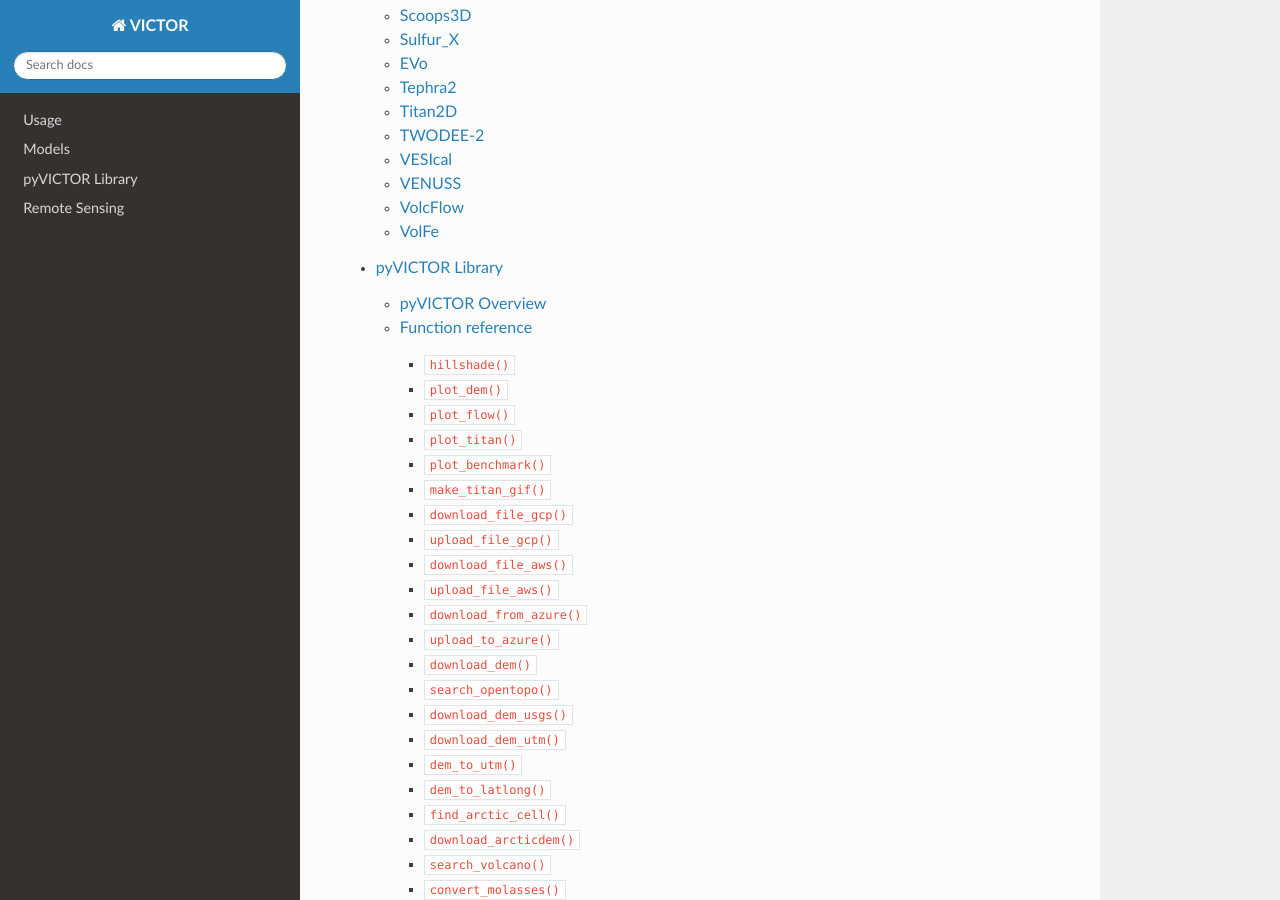
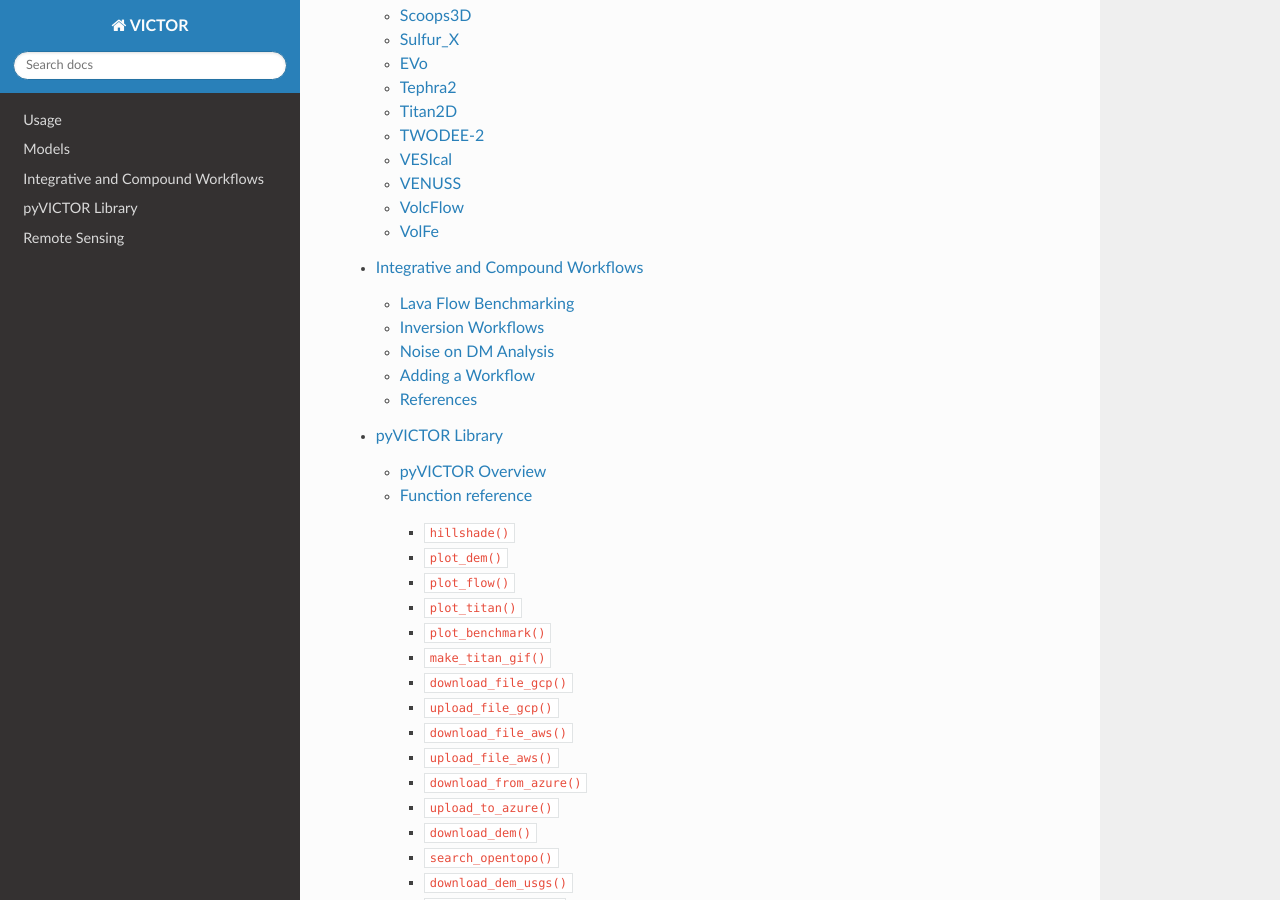
Before and after one commit to volcanocyber/victor-docs, a Sphinx documentation site: the page built from docs/source/index.rst, in a window 1280 px wide and 900 px high, scrolled down 1477 px. Built offline with Sphinx 7.4.7 and the Read the Docs theme 3.1.0, drawn with Linux system fonts in a browser that asks for light colours; some of the changed lines change nothing that is shown.

Commit message:
Added integrative workflows page

```diff
--- a/docs/source/index.rst
+++ b/docs/source/index.rst
@@ -21,5 +21,6 @@
 
    usage
    models
+   integrative
    pyVICTOR
    remotesensing
--- /dev/null
+++ b/docs/source/integrative.rst
@@ -0,0 +1,106 @@
+Integrative and Compound Workflows
+===================================
+
+This section collects workflows that combine model outputs, compare multiple
+approaches, or analyze uncertainty across a broader scientific workflow. The
+notebooks are intended to support benchmarking, inversion, and downstream
+analysis rather than a single model run.
+
+Lava Flow Benchmarking
+----------------------
+There have been a number of papers published on the accuracy of lava simulation models. This group of
+workflows are inspired by the Cordonnier_ and Dietterich_ benchmark papers. The goal of these notebooks
+are to allow for modular implementations of the tests, as well as both qualitative and quantitative representations
+of the results. The models included in these notebooks are :ref:`MOLASSES <Molasses Citations>`,
+:ref:`MrLavaLoba <MrLavaLoba Citations>`, :ref:`IMEX_LavaFlow <IMEX Citations>`, and
+:ref:`Lava2d <Lava2d Citations>`. We note
+that the models have a wide range of implementation, ranging from cellular automata to a complete multiphase advection-diffusion
+setup. Though the accuracy of the models is key to their effectiveness, the workflows also aim to highlight the shortcomings and strengths
+of each mathematical approach. The current experiments are as follows:
+
+- Isoviscous spreading drop on a plane: This reflects the behavior of lava cooling. For the time-dependent
+	models, intermittent timesteps are used to track the evolution of the flow front as the radius increases. The time-independent flows simply
+	display their final output.
+
+- Inclined isoviscous isothermal spreading:  This reflects the behavior of lava purely as a viscous gravity current. Similarly to the first workflow, time-dependent
+	flows track the evolution of the down-slope and cross-slope extents, whereas the time-independent models present the final settling point.
+
+- Isothermal, isoviscous sloping flow into obstacles: This reflects the response of viscous flows to topographic barriers and the scale of geometry that may divert flows.
+	Results here focus primarily on different shaped obstacles and how each model accumulates lava at these points uniquely.
+
+- Mauna Loa 2022 exemplar: This eruption is quite data rich, including a high resolution footprint of the complete flow.
+	Through parameter tuning, the models can closely mirror that final footprint. Through the integration of BAM_,
+	statistical analysis of the model output against the true footprint are expressed.
+
+Through the creation of this suite of workflows, the VICTOR team aims to provide complex technical implementations in a
+simplified and streamlined form. A similar implementation for PDC and lahar flows is in progress as well.
+
+**Notebooks:** To be added.
+
+Inversion Workflows
+-------------------
+
+This notebook uses observations and model outputs to estimate source
+parameters. Using thousands of tephra2's final output, providing the thickness and mass of the deposited particulate,
+it is possible to find the eruption source parameters with a high degree of certainty, providing the location, volume,
+and height of the ash cloud from the eruption. This notebook includes prior and parameter definitions, inversion configuration,
+convergence checks, and posterior or best-fit result visualization.
+
+**Notebooks:** To be added.
+
+Noise on DM Analysis
+--------------------
+
+This notebook implements the analysis presented by Roman_ and Lundgren (2025)
+to investigate how errors in digital elevation models affect lava-flow
+forecasting and parameter estimation. The workflow studies topographic noise,
+vertical measurement error, spatial resolution, and temporal sampling, and
+tracks their effects on flow width, advance rate, and inferred effusion rate.
+
+The notebook should reproduce the paper's simple noisy-topography experiments
+and provide a modular way to vary the noise amplitude and sampling strategy.
+Results should include sensitivity plots and uncertainty summaries that make
+the approximately 10 percent relative-noise threshold visible, since noise of
+that scale can substantially reduce simulated advance rates and compromise the
+retrieval of eruption parameters.
+
+**Notebooks:** To be added.
+
+Adding a Workflow
+-----------------
+
+For each workflow, include the notebook link, a short description of its
+scientific purpose, required input data, expected outputs, and any model- or
+environment-specific setup instructions.
+
+References
+----------
+
+.. _Cordonnier: https://doi.org/10.1144/SP426.7
+
+Cordonnier, B., Lev, E., & Garel, F. (2015). Benchmarking lava-flow models.
+In *Lava Flow Hazards and Modeling*, Geological Society, London, Special
+Publications, 426, SP426.7. https://doi.org/10.1144/SP426.7
+
+.. _Dietterich: https://doi.org/10.1186/s13617-017-0061-x
+
+Dietterich, H. R., Lev, E., Chen, J., Richardson, J. A., & Cashman, K. V.
+(2017). Benchmarking computational fluid dynamics models of lava flow
+simulation for hazard assessment, forecasting, and risk management.
+*Journal of Applied Volcanology*, 6, 9.
+https://doi.org/10.1186/s13617-017-0061-x
+
+.. _Roman: https://doi.org/10.1029/2025GL115913
+
+Roman, A., & Lundgren, P. (2025). Resolution and error constraints of
+topographic measurements for accurate lava flow forecasting. *Geophysical
+Research Letters*, 52(21), e2025GL115913.
+https://doi.org/10.1029/2025GL115913
+
+.. _BAM: https://doi.org/10.1007/s00445-026-01983-9
+
+Garin, F., Charbonnier, S. J., Connor, C. B., Lev, E., Krasnoff, S., & Patra,
+A. (2026). Best-fit Assessment for Models (BAM): An open-source Python-based
+statistical tool for assessing the performance of numerical models in
+volcanology. *Bulletin of Volcanology*, 88(7), 79.
+https://doi.org/10.1007/s00445-026-01983-9
```
Also changed, not shown: 1 other file.
